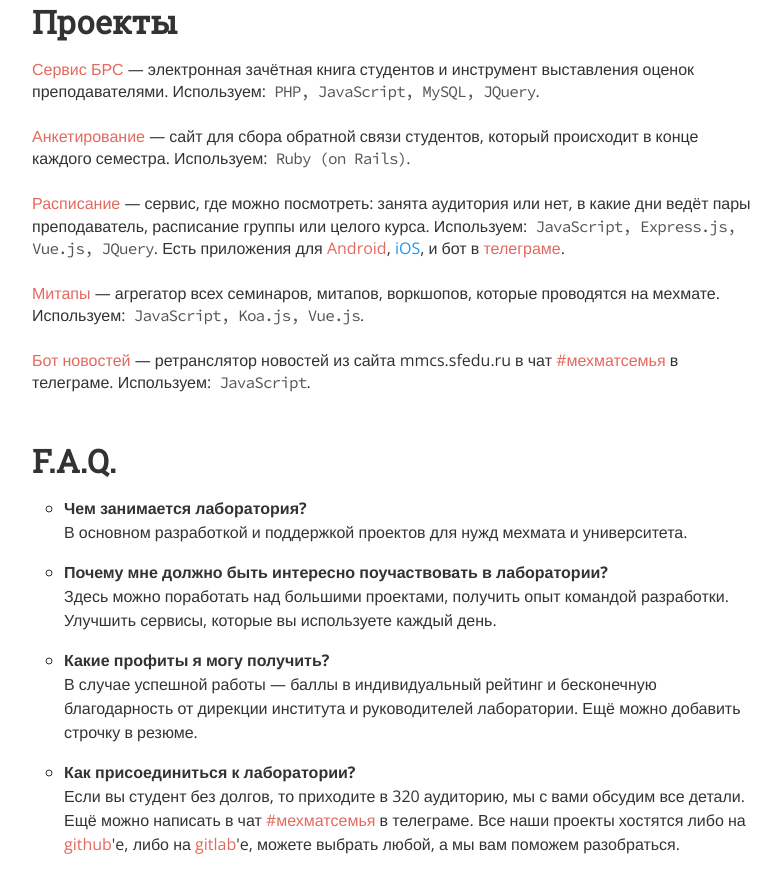
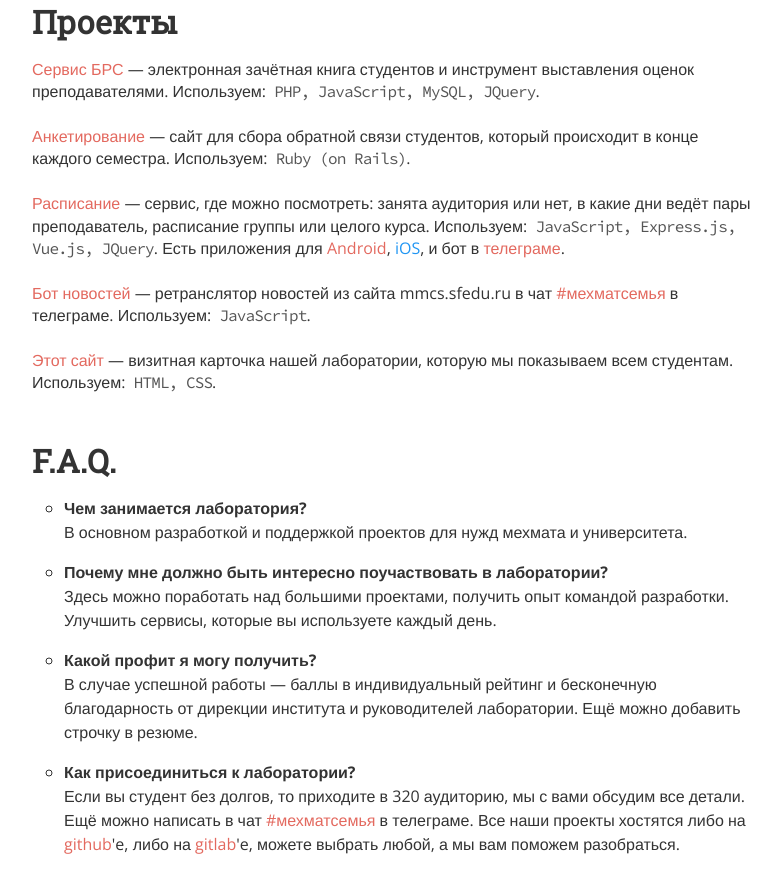
Before and after one commit to xamgore/mmcs-itlab, a website: page app/index.html in a window 1280 px wide. Shown: the part 504-1373 px from the top of the page, without its empty margins (248-1029 px from the left). Drawn offline with nearby package versions, Linux system fonts and the light colour scheme.

Commit message:
Write how to build app, change some links

```diff
--- a/app/index.html
+++ b/app/index.html
@@ -112,14 +112,18 @@
         Используем:&nbsp; <span class="pr__tech">JavaScript, Express.js, Vue.js, JQuery</span>.
         Есть приложения для <a href="https://play.google.com/store/apps/details?id=com.nolan.mmcs_schedule">Android</a>, <a href="#">iOS</a>, и бот в <a href="https://t.me/mmschedbot">телеграме</a>.
 
-        <p><a href="http://meetups.sfedu.ru">Митапы</a>
+        <!-- Сайт в отключке на неопределённый период времени -->
+        <!-- <p><a href="http://meetups.sfedu.ru">Митапы</a>
         — агрегатор всех семинаров, митапов, воркшопов, которые проводятся на мехмате.
-        Используем:&nbsp; <span class="pr__tech">JavaScript, Koa.js, Vue.js</span>.
+        Используем:&nbsp; <span class="pr__tech">JavaScript, Koa.js, Vue.js</span>. -->
 
         <p><a href="https://github.com/xamgore/mmcs-news-scraper">Бот новостей</a>
         — ретранслятор новостей из сайта mmcs.sfedu.ru в чат <a href="https://t.me/mmcs_family">#мехматсемья</a> в телеграме.
         Используем:&nbsp; <span class="pr__tech">JavaScript</span>.
 
+        <p><a href="https://github.com/xamgore/mmcs-itlab">Этот сайт</a>
+        — визитная карточка нашей лаборатории, которую мы показываем всем студентам.
+        Используем:&nbsp; <span class="pr__tech">HTML, CSS</span>.
       </div>
     </section>
   </section>
@@ -139,7 +143,7 @@
       </li>
 
       <li>
-        <div>Какие профиты я могу получить?</div>
+        <div>Какой профит я могу получить?</div>
         В случае успешной работы — баллы в индивидуальный рейтинг и бесконечную благодарность от дирекции института и руководителей лаборатории. Ещё можно добавить строчку в резюме.
       </li>
 
@@ -165,4 +169,3 @@
 
 </body>
 </html>
-<!-- верстал xamgore -->
```
Also changed, not shown: README.md, 1 other file.
